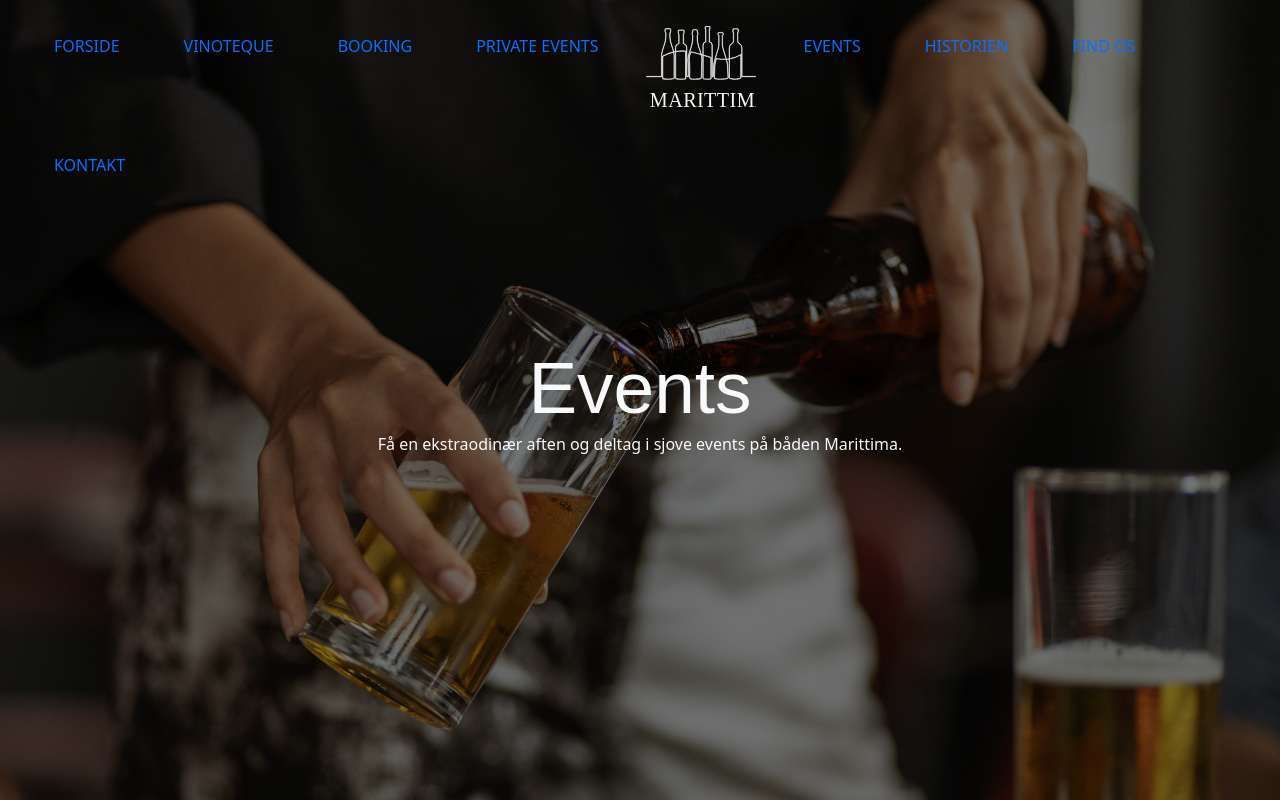
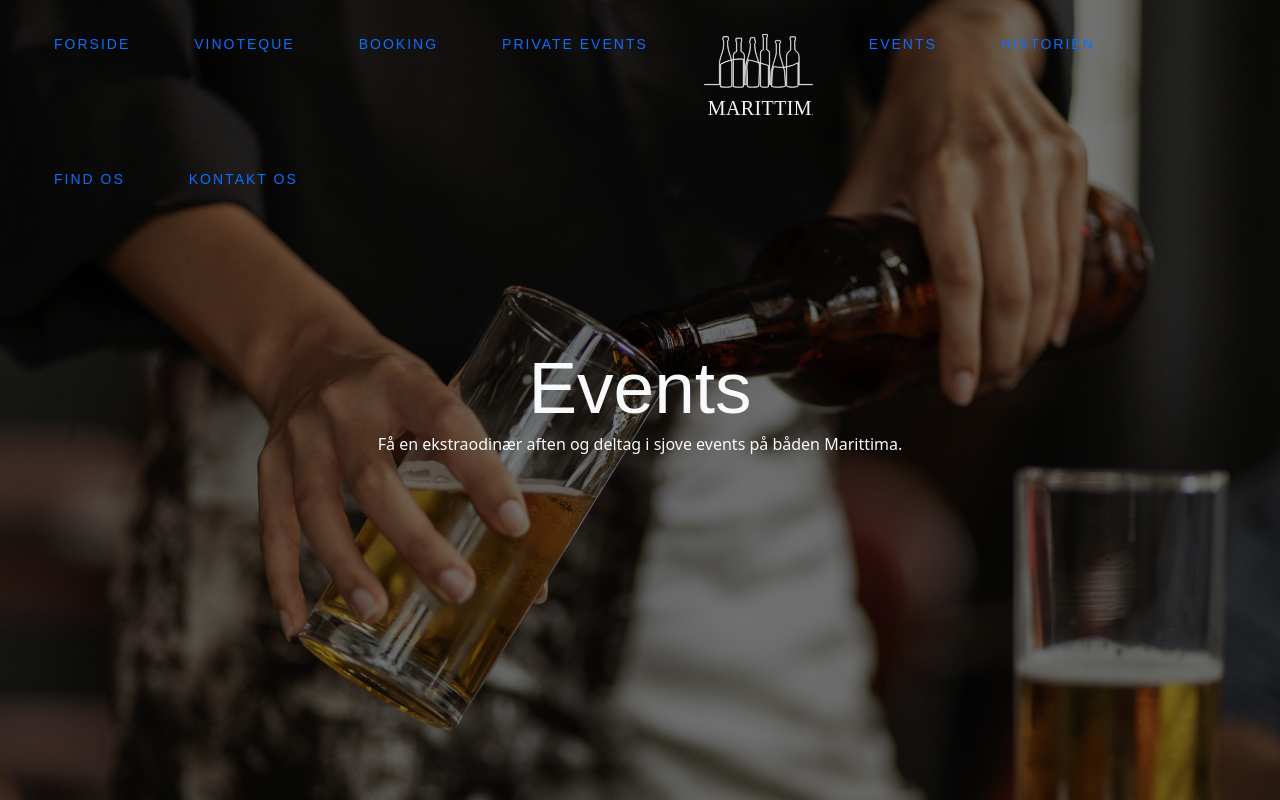
Before and after one commit to loay0013/marittima, a PHP site: page /Events.php in a window 1280 px wide. Run offline with PHP 8.4, Linux system fonts and the light colour scheme; style sheets or scripts are compiled from the project's sources; some libraries are stand-ins or nearby versions.

Commit message:
Events version 1.2

```diff
--- a/css/styles.scss
+++ b/css/styles.scss
@@ -123,3 +123,10 @@ p.idea {
   font-family: "Futura PT", "Times New Roman";
   font-weight: lighter;
 }
+
+.links {
+  letter-spacing: 2px;
+  font-size: 14px;
+  font-family: "Futura PT", sans-serif;
+
+}
--- a/includes/nav.php
+++ b/includes/nav.php
@@ -10,37 +10,37 @@
             <span class="navbar-toggler-icon text-light"></span>
         </button>
         <div class="collapse navbar-collapse justify-content-center  p-0" id="navbarNav">
-            <ul class="nav flex-column flex-xl-row ">
+            <ul class="nav flex-column flex-xl-row">
                 <li class="nav-item p-xl-3">
-                    <a class="nav-link" aria-current="page" href="Forside.php">FORSIDE</a>
+                    <a class="nav-link links" aria-current="page" href="Forside.php">FORSIDE</a>
                 </li>
                 <li class="nav-item p-xl-3">
-                    <a class="nav-link" href="Vinoteque.php">VINOTEQUE</a>
+                    <a class="nav-link links" href="Vinoteque.php">VINOTEQUE</a>
                 </li>
                 <li class="nav-item p-xl-3">
-                    <a class="nav-link" href="Booking.php">BOOKING</a>
+                    <a class="nav-link links" href="Booking.php">BOOKING</a>
                 </li>
                 <li class="nav-item p-xl-3">
-                    <a class="nav-link" href="Selskabslokaler.php">PRIVATE EVENTS</a>
+                    <a class="nav-link links" href="Selskabslokaler.php">PRIVATE EVENTS</a>
                 </li>
 
-                <li class="nav justify-content-center p-xl-3">
+                <li class="nav justify-content-center p-xl-4">
                     <a class="justify-content-center d-flex" href="Forside.php">
                     <img class="d-xl-block d-none  " src="images/logo.svg" alt="logo"></a>
 
                 </li>
 
                 <li class="nav-item p-xl-3">
-                    <a class="nav-link " href="Events.php">EVENTS</a>
+                    <a class="nav-link links" href="Events.php">EVENTS</a>
                 </li>
                 <li class="nav-item p-xl-3">
-                    <a class="nav-link " href="Omkring%20os.php">HISTORIEN</a>
+                    <a class="nav-link links" href="Omkring%20os.php">HISTORIEN</a>
                 </li>
                 <li class="nav-item p-xl-3">
-                    <a class="nav-link " href="Maps.php">FIND OS</a>
+                    <a class="nav-link links" href="Maps.php">FIND OS</a>
                 </li>
                 <li class="nav-item p-xl-3">
-                    <a class="nav-link " href="Kontakt.php">KONTAKT</a>
+                    <a class="nav-link links" href="Kontakt.php">KONTAKT OS</a>
                 </li>
             </ul>
         </div>
```
